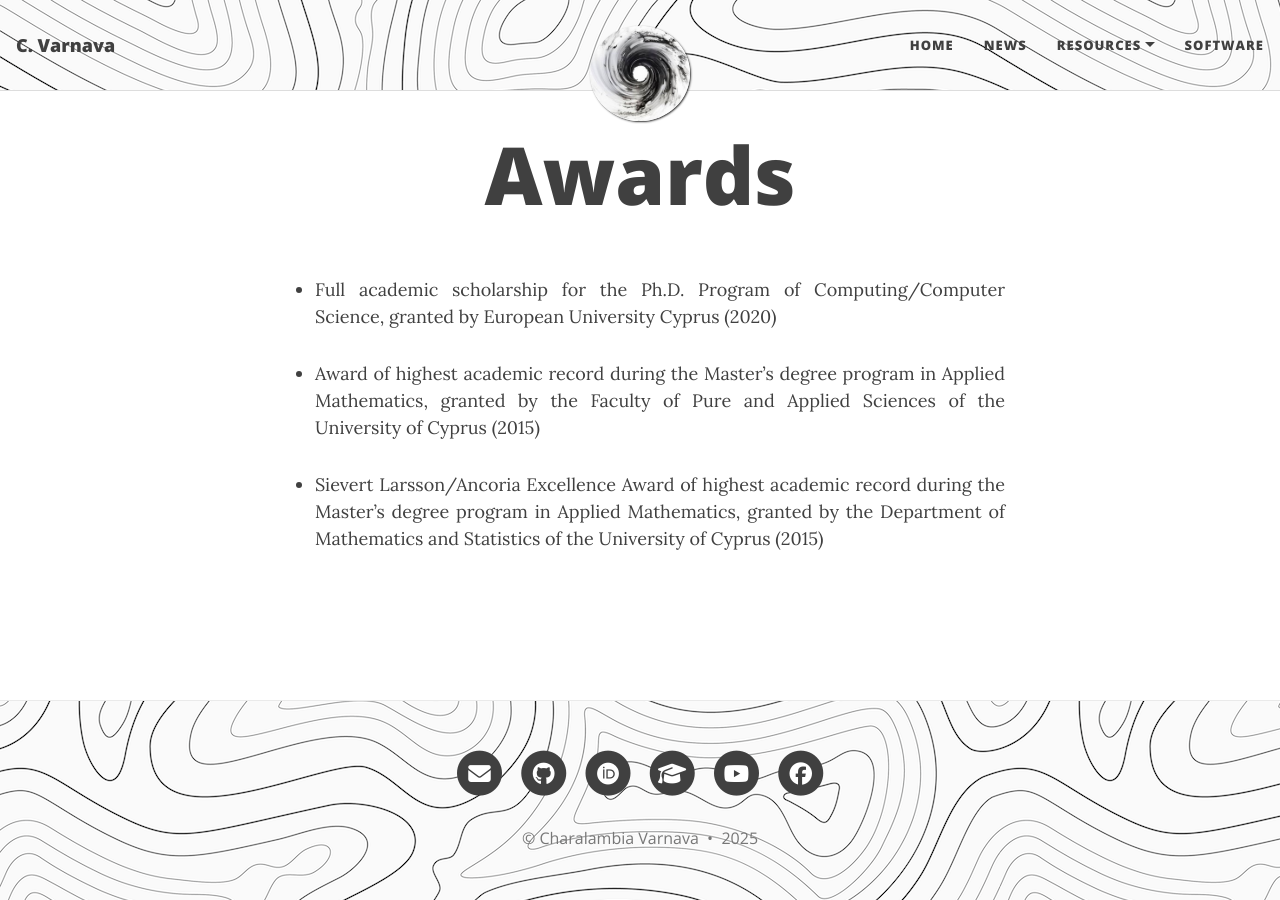
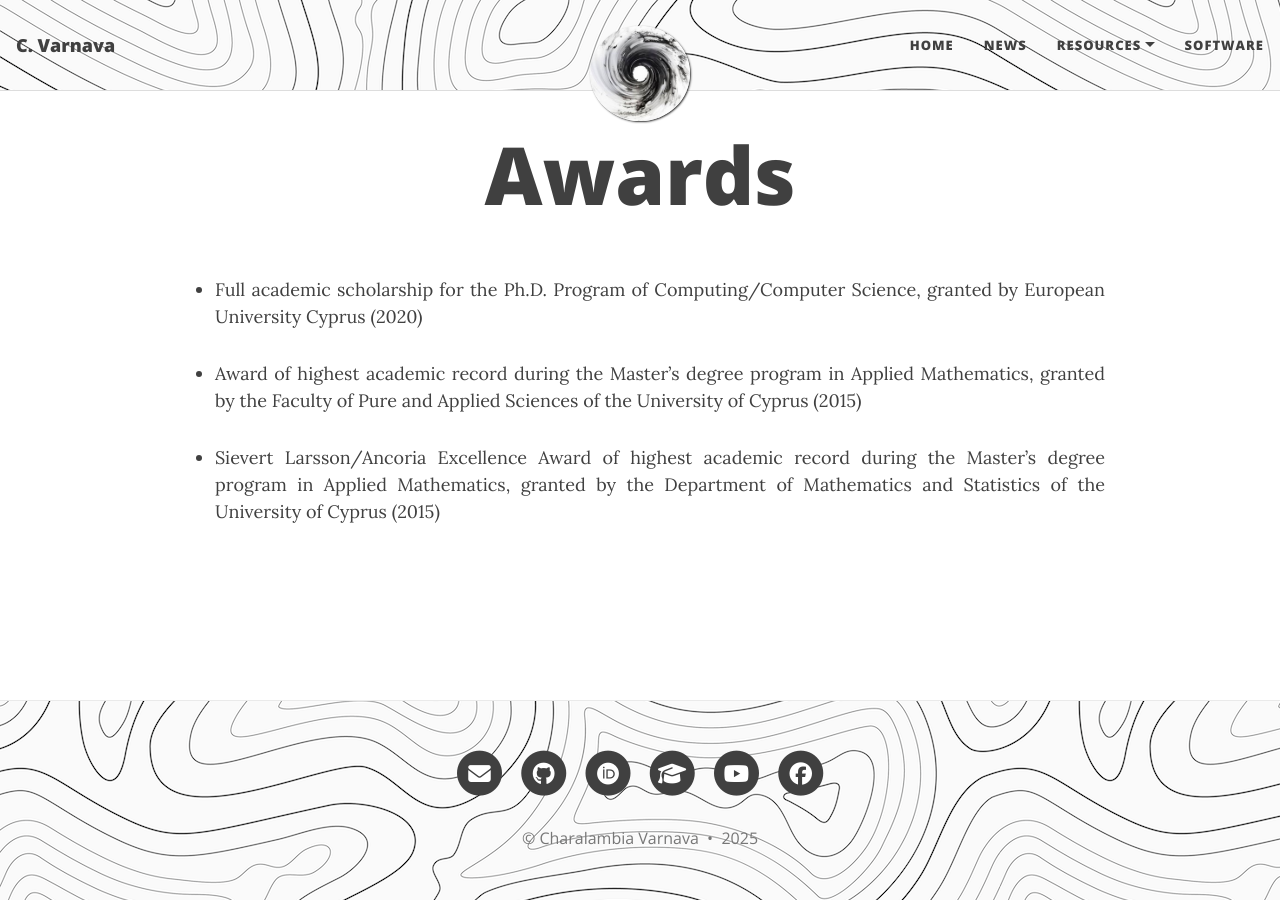
Before and after one commit to ch-var/ch-var.github.io, a Jekyll site: the page built from awards.html, in a window 1280 px wide. Built offline with Jekyll 4.4.1, drawn with Linux system fonts in a browser that asks for light colours.

Commit message:
Update awards.html

```diff
--- a/awards.html
+++ b/awards.html
@@ -21,7 +21,7 @@ title: Awards
 </style>
 
 <p>
-<ul>
+<ul style="margin-left: -100px; margin-right: -100px;">
 <li align='justify'>Full academic scholarship for the Ph.D. Program of Computing/Computer Science, granted by European University Cyprus (2020) </li>
 <p>
 <li align='justify'>Award of highest academic record during the Master’s degree program in Applied Mathematics, granted by the Faculty of Pure and Applied Sciences of the University of Cyprus (2015) </li>
```
